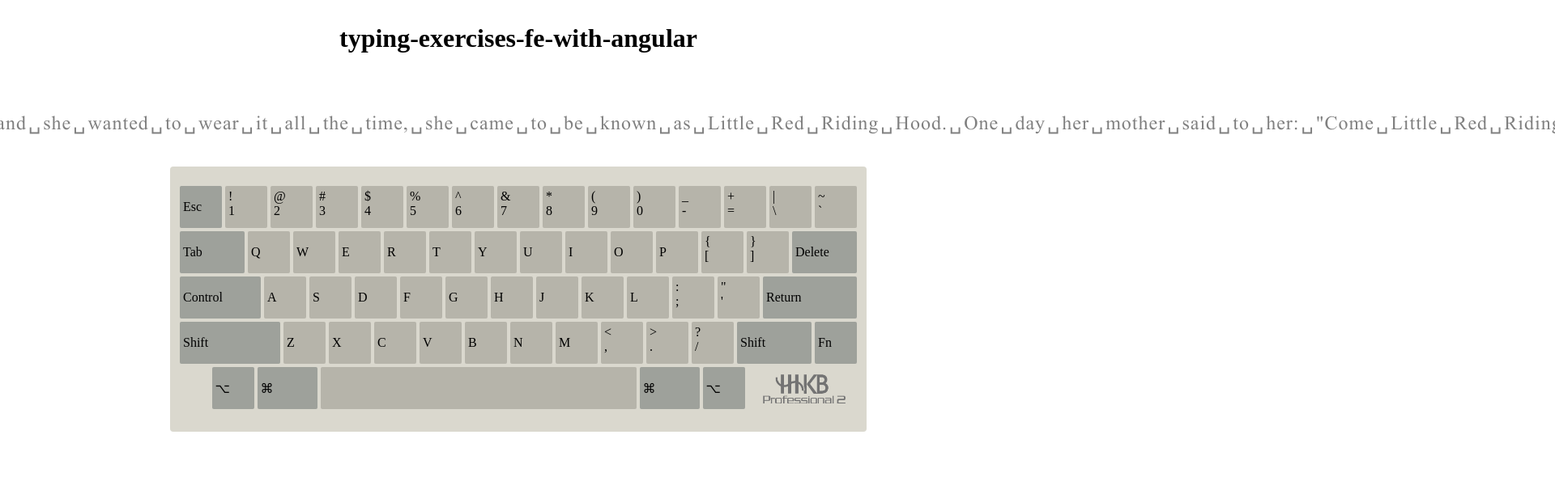
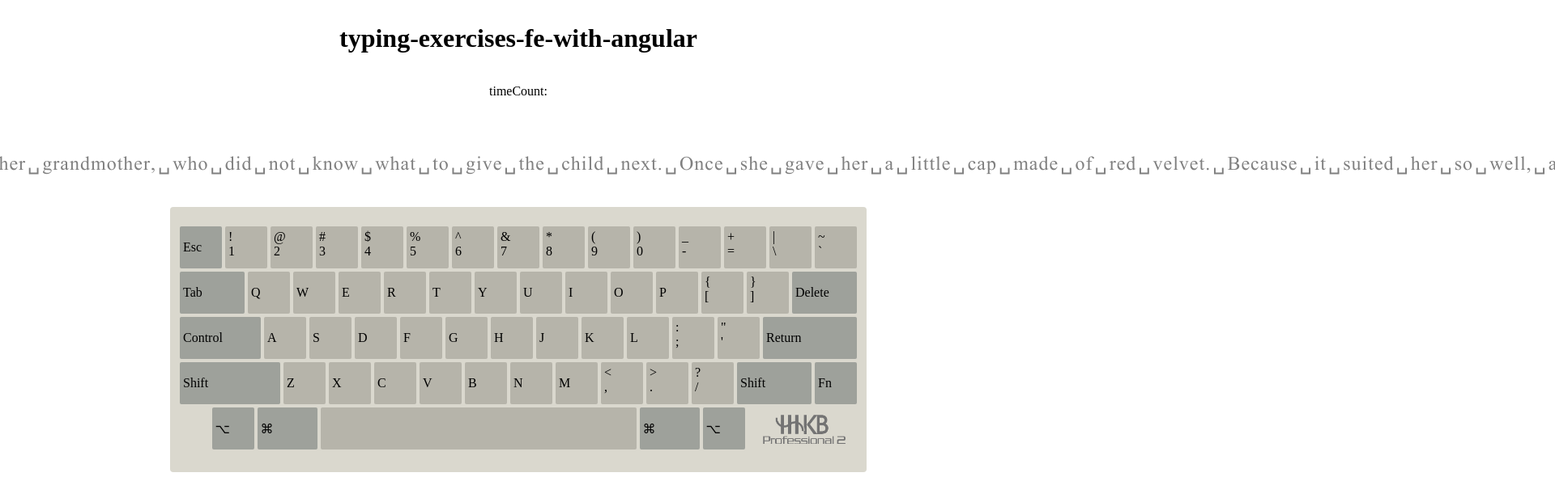
Before and after one commit to hanhan9449/typing-exercises-fe-with-angular, an Angular app: page / in a window 1280 px wide. Shown: the top 616 px of the page at 81% size, 1920 px wide, since content can reach past the window. Built offline with nearby package versions, Linux system fonts and the light colour scheme.

Commit message:
feat: 强势支持了打字计时

```diff
--- a/src/app/app.component.css
+++ b/src/app/app.component.css
@@ -2,6 +2,8 @@
   display: flex;
   flex-direction: column;
   align-items: center;
+  max-width: 1140px;
+  margin: auto;
 }
 .title {
 }
--- a/src/app/app.component.html
+++ b/src/app/app.component.html
@@ -1,5 +1,6 @@
 <main class="main">
   <h1 class="title">typing-exercises-fe-with-angular</h1>
+  <app-speed-count></app-speed-count>
   <app-input-exercise></app-input-exercise>
   <app-keyboard></app-keyboard>
 </main>
--- a/src/app/input-exercise/input-exercise.component.ts
+++ b/src/app/input-exercise/input-exercise.component.ts
@@ -2,6 +2,7 @@ import { Component, OnInit } from '@angular/core';
 import { InputItemStateType } from '../input-item/input-item-state.type';
 import { KeyboardService } from '../keyboard/keyboard.service';
 import { filter, pluck, tap } from 'rxjs';
+import { SpeedCountService } from '../speed-count/speed-count.service';
 
 @Component({
   selector: 'app-input-exercise',
@@ -9,12 +10,15 @@ import { filter, pluck, tap } from 'rxjs';
   styleUrls: ['./input-exercise.component.css'],
 })
 export class InputExerciseComponent implements OnInit {
-  constructor(private keyboardService: KeyboardService) {}
+  constructor(
+    private keyboardService: KeyboardService,
+    private speedCountService: SpeedCountService
+  ) {}
 
   testText =
     'Once upon a time there was a sweet little girl. Everyone who saw her liked her, but most of all her grandmother, who did not know what to give the child next. Once she gave her a little cap made of red velvet. Because it suited her so well, and she wanted to wear it all the time, she came to be known as Little Red Riding Hood. One day her mother said to her: "Come Little Red Riding Hood. Here is a piece of cake and a bottle of wine. Take them to your grandmother. She is sick and weak, and they will do her well. Mind your manners and give her my greetings. Behave yourself on the way, and do not leave the path, or you might fall down and break the glass, and then there will be nothing for your sick grandmother."';
   start = 0;
-  end = this.testText.length;
+  end = this.testText.length >> 1;
   strings = this.testText.slice(this.start, this.end);
   errIndexList = new Set<number>();
   current = 0;
@@ -34,7 +38,12 @@ export class InputExerciseComponent implements OnInit {
     const keyboardChar$ = this.keyboardService.keyDown$.pipe(
       pluck('key'),
       filter((key) => key.length === 1),
-      tap((ch) => console.log('enter key:', ch))
+      tap((ch) => console.log('enter key:', ch)),
+      tap(() => {
+        if (this.start === this.current) {
+          this.speedCountService.startTimerCount();
+        }
+      })
     );
     keyboardChar$.subscribe((ch) => {
       if (ch !== this.strings[this.current]) {
@@ -44,6 +53,7 @@ export class InputExerciseComponent implements OnInit {
         this.current++;
       }
       if (this.current === this.end) {
+        this.speedCountService.endTimerCount();
         this.current = this.start;
         this.errIndexList.clear();
       }
--- /dev/null
+++ b/src/app/speed-count/speed-count.component.html
@@ -0,0 +1,3 @@
+<div>
+  <p>timeCount: {{timer$|async }}</p>
+</div>
--- /dev/null
+++ b/src/app/speed-count/speed-count.component.ts
@@ -0,0 +1,21 @@
+import { Component, OnInit } from '@angular/core';
+import { SpeedCountService } from './speed-count.service';
+import { map, Observable } from 'rxjs';
+
+@Component({
+  selector: 'app-speed-count',
+  templateUrl: './speed-count.component.html',
+  styleUrls: ['./speed-count.component.css'],
+})
+export class SpeedCountComponent implements OnInit {
+  timer$?: Observable<number>;
+
+  constructor(private speedCountService: SpeedCountService) {}
+
+  ngOnInit(): void {
+    this.timer$ = this.getTimer$();
+  }
+  getTimer$(): Observable<number> {
+    return this.speedCountService.timer$?.pipe(map((t) => t / 10));
+  }
+}
--- /dev/null
+++ b/src/app/speed-count/speed-count.service.ts
@@ -0,0 +1,41 @@
+import { Injectable } from '@angular/core';
+import {
+  EMPTY,
+  interval,
+  Observable,
+  repeat,
+  startWith,
+  Subject,
+  switchMap,
+  take,
+  takeUntil,
+  timer,
+} from 'rxjs';
+
+@Injectable({
+  providedIn: 'root',
+})
+export class SpeedCountService {
+  timerStart$ = new Subject<void>();
+  timerEnd$ = new Subject<void>();
+
+  timer$!: Observable<number>;
+  currentSpeed$?: Observable<number>;
+
+  constructor() {
+    this.timer$ = this.timerStart$.pipe(
+      switchMap(() => interval(100)),
+      takeUntil(this.timerEnd$),
+      repeat()
+    );
+  }
+
+  startTimerCount(): void {
+    console.log('startTimerCount');
+    this.timerStart$.next();
+  }
+
+  endTimerCount(): void {
+    this.timerEnd$.next();
+  }
+}
```
Also changed, not shown: src/app/app.module.ts (+7 -1 lines), src/app/speed-count/speed-count.module.ts (added, +10 -0 lines), src/app/speed-count/speed-count.component.css (added), 2 other files (tests, documents, lock files or other folders).
